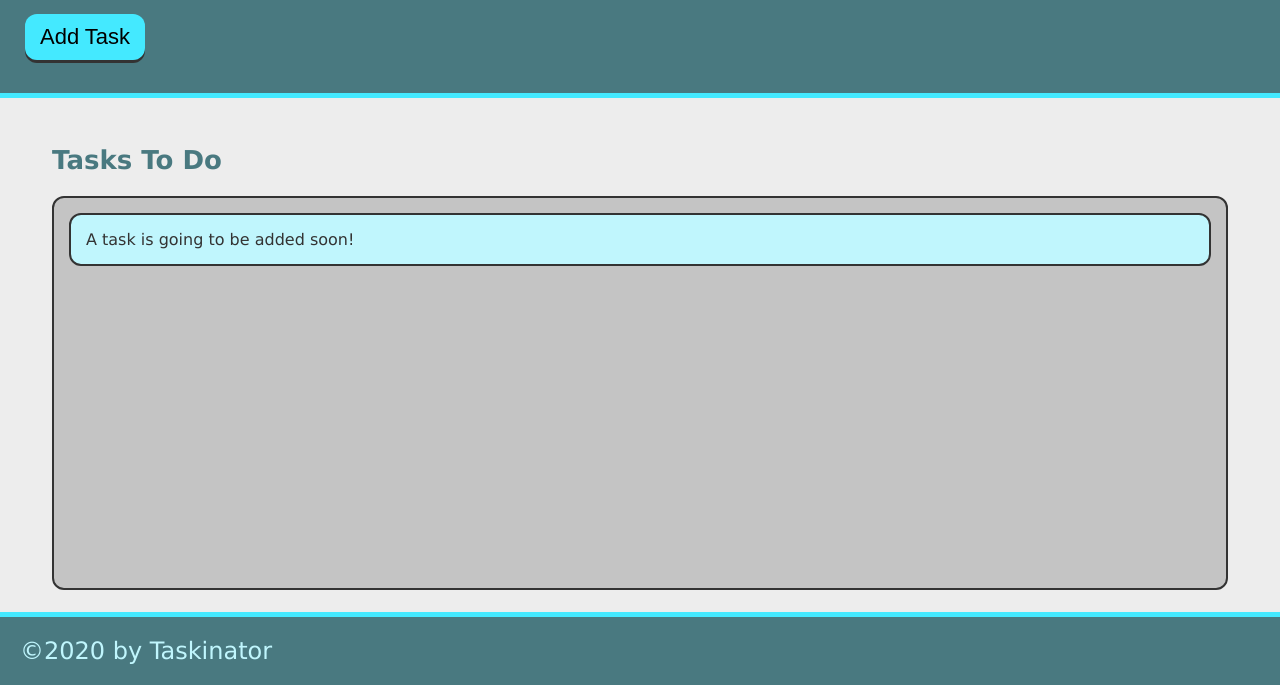
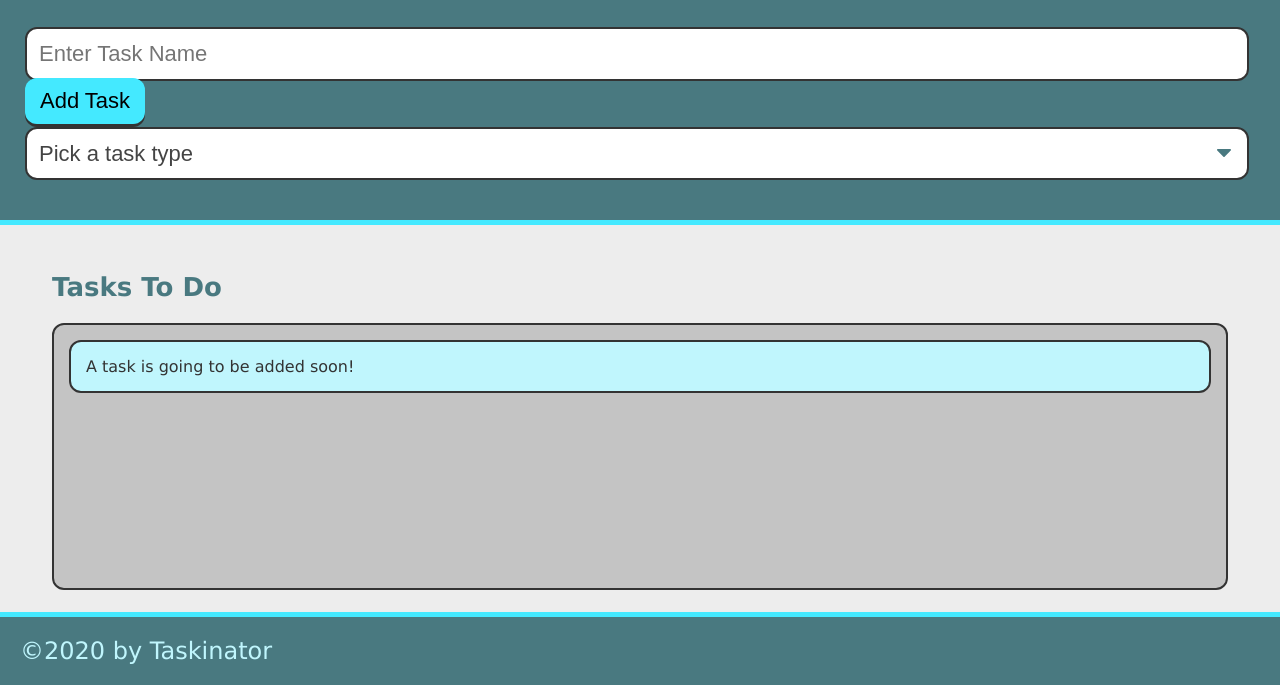
Before and after one commit to ZachWagner1/taskinator, a plain HTML site: page index.html in a window 1280 px wide. Shown: the part 115-800 px from the top of the page. Drawn offline with Linux system fonts and the light colour scheme.

Commit message:
form code

```diff
--- a/index.html
+++ b/index.html
@@ -10,7 +10,18 @@
     <header>
         <h1 class="page-title">Taskinator</h1>
             <p>Click the button below to add a new task!</p>
-            <button class="btn" id="save-task">Add Task</button>
+            <form id="task-form">
+                <div class="form-group">
+                    <input type="text" name="task-name" class="text-input" placeholder="Enter Task Name" />
+                    <button class="btn" id="save-task" type="submit">Add Task</button>
+                    <select name="task-type" class="select-dropdown">
+                        <option value="" disabled selected>Pick a task type</option>
+                        <option value="Print">Print</option>
+                        <option value="Web">Web</option>
+                        <option value="Mobile">Mobile</option>
+                    </select>
+                </div>
+            </form>
     </header>
     <main class="page-content">
         <section class="task-list-wrapper">
```
